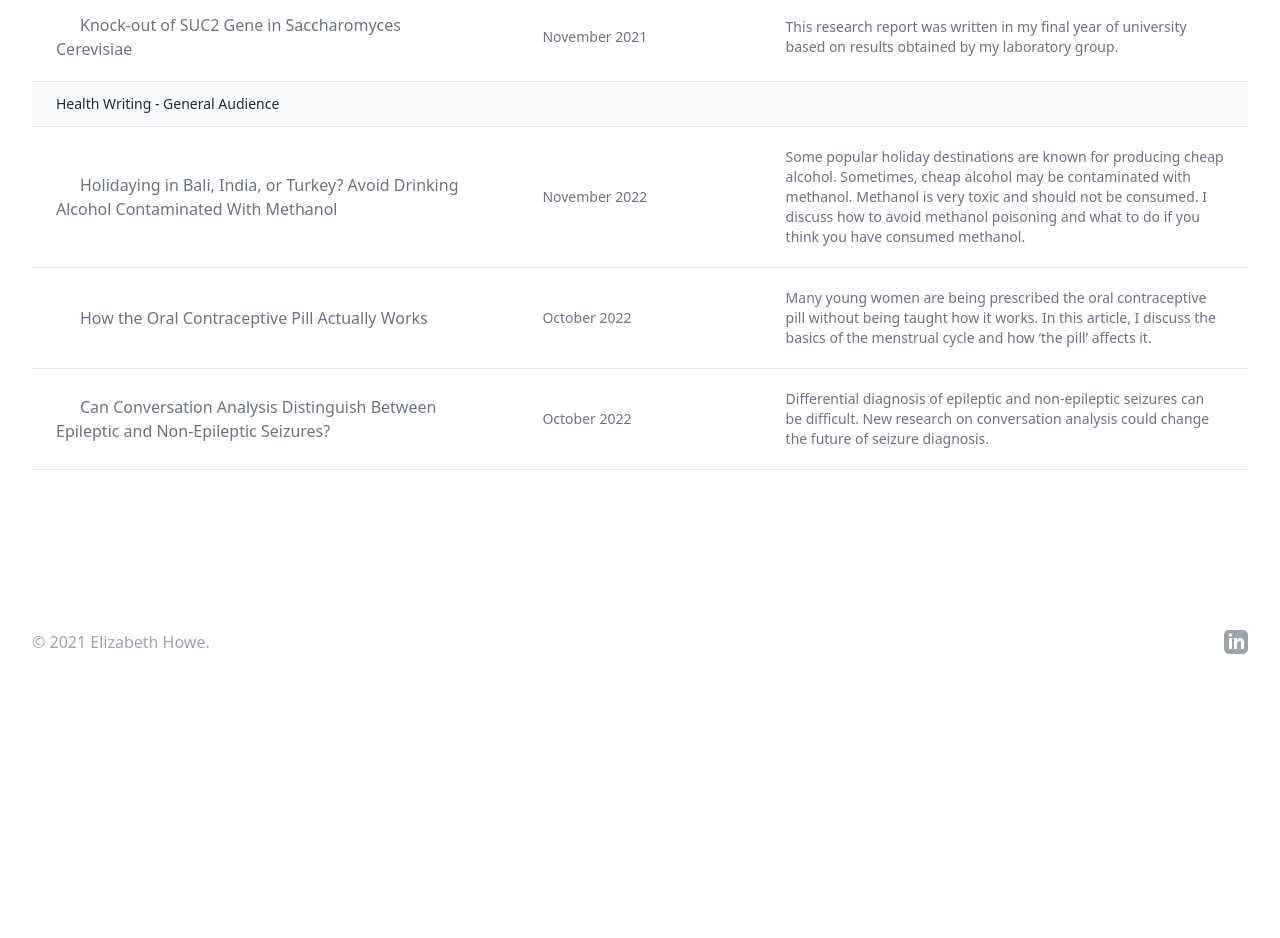
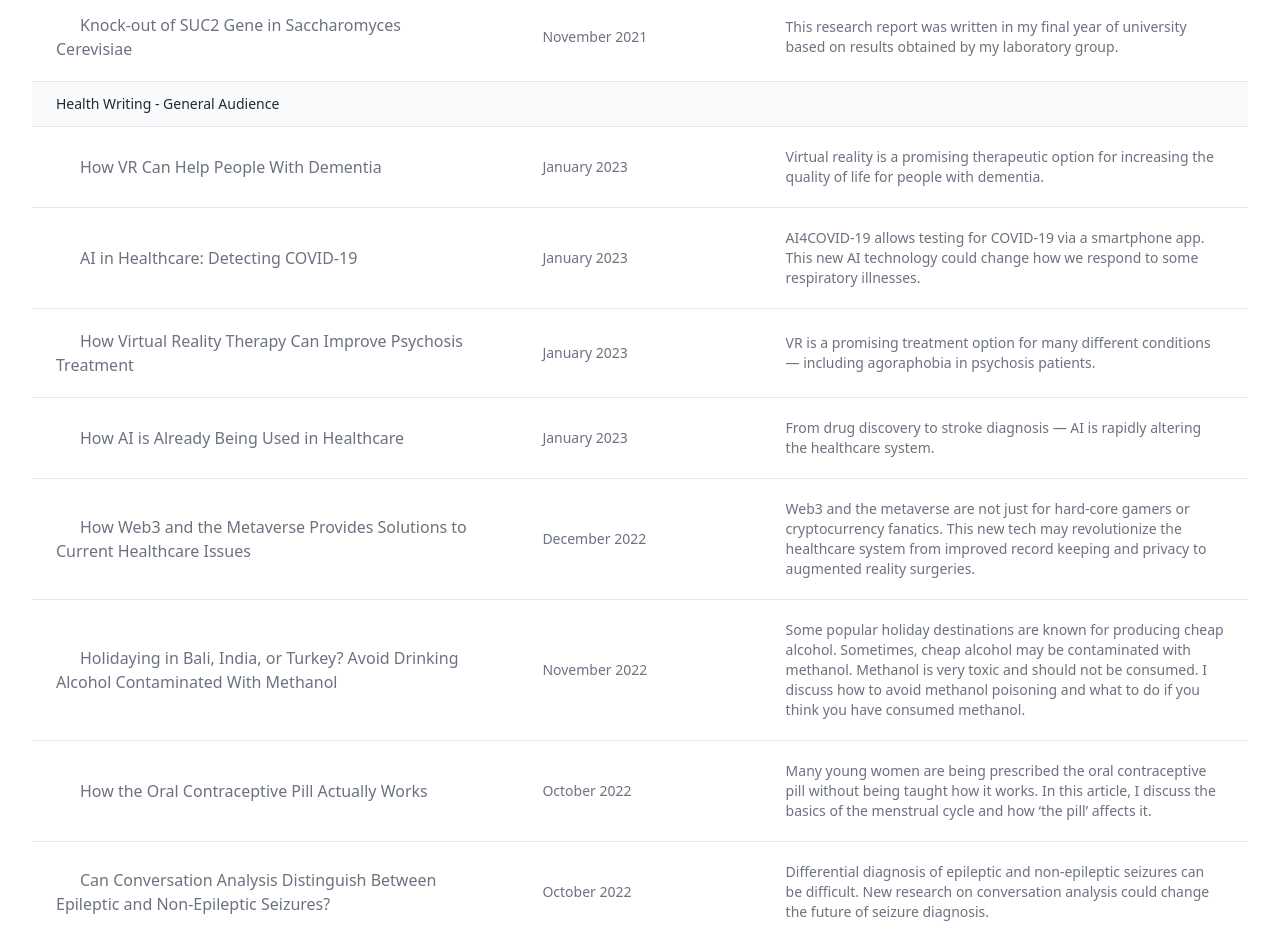
Before and after one commit to IsaacMurtagh/Elizabeth-site, a Next.js app: page /examples in a window 1280 px wide. Shown: the part 620-1558 px from the top of the page. Before the commit the page ends 1322 px from the top, so only its background shows below. Built offline with nearby package versions, Linux system fonts and the light colour scheme.

Commit message:
Add new medium articles 😇

```diff
--- a/pages/examples.js
+++ b/pages/examples.js
@@ -32,6 +32,36 @@ const sections = [
   {
     name: 'Health Writing - General Audience',
     examples: [
+      {
+        name: 'How VR Can Help People With Dementia',
+        href: 'https://medium.com/illumination/how-vr-can-help-people-with-dementia-17dbf2d74e6b',
+        date: '2023-01-05T12:00:00.000Z',
+        note: 'Virtual reality is a promising therapeutic option for increasing the quality of life for people with dementia.'
+      },
+      {
+        name: 'AI in Healthcare: Detecting COVID-19',
+        href: 'https://medium.com/predict/ai-in-healthcare-detecting-covid-19-f892ccc96640',
+        date: '2023-01-04T12:00:00.000Z',
+        note: 'AI4COVID-19 allows testing for COVID-19 via a smartphone app. This new AI technology could change how we respond to some respiratory illnesses.'
+      },
+      {
+        name: 'How Virtual Reality Therapy Can Improve Psychosis Treatment',
+        href: 'https://medium.com/predict/how-virtual-reality-therapy-can-improve-psychosis-treatment-7c2e4e6f3c85',
+        date: '2023-01-03T12:00:00.000Z',
+        note: 'VR is a promising treatment option for many different conditions — including agoraphobia in psychosis patients.'
+      },
+      {
+        name: 'How AI is Already Being Used in Healthcare',
+        href: 'https://medium.com/illumination/how-ai-is-already-being-used-in-healthcare-f9264f137030',
+        date: '2023-01-02T12:00:00.000Z',
+        note: 'From drug discovery to stroke diagnosis — AI is rapidly altering the healthcare system.'
+      },
+      {
+        name: 'How Web3 and the Metaverse Provides Solutions to Current Healthcare Issues',
+        href: 'https://medium.com/geekculture/web3-healthcare-solutions-21ab56b0e936',
+        date: '2022-12-29T12:00:00.000Z',
+        note: 'Web3 and the metaverse are not just for hard-core gamers or cryptocurrency fanatics. This new tech may revolutionize the healthcare system from improved record keeping and privacy to augmented reality surgeries.'
+      },
       {
         name: 'Holidaying in Bali, India, or Turkey? Avoid Drinking Alcohol Contaminated With Methanol',
         href: 'https://medium.com/beingwell/holidaying-in-bali-india-or-turkey-avoid-drinking-alcohol-contaminated-with-methanol-9796ddf8bf36',
```
